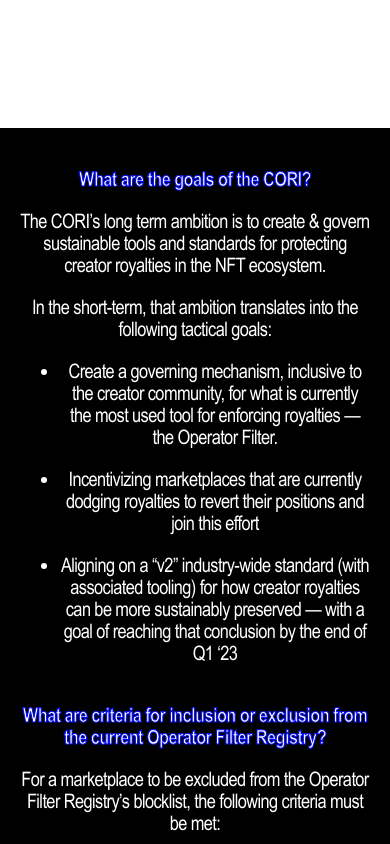
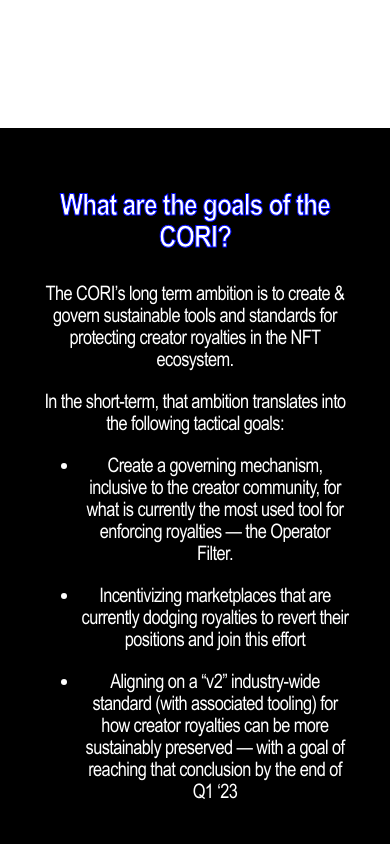
Before and after one commit to CORInstitute/www, a Next.js app: page /faq in a window 390 px wide. Shown: the part 1560-2404 px from the top of the page. Built offline with nearby package versions, Linux system fonts and the light colour scheme.

Commit message:
Mobile tweaks

```diff
--- a/styles/Text.module.css
+++ b/styles/Text.module.css
@@ -21,7 +21,7 @@
 
 .flavorBlack>div {
     max-width: 1200px;
-    padding: auto 40px;
+    padding: 0 20px 60px;
     margin: 0 auto;
 }
 
@@ -54,6 +54,8 @@
         letter-spacing: -0.03em;
     }
     .flavorBlack h2 {
+        font-size: 30px;
+        line-height: 32px;
         -webkit-text-stroke: 1px #000AFF;
     }
 }
```
